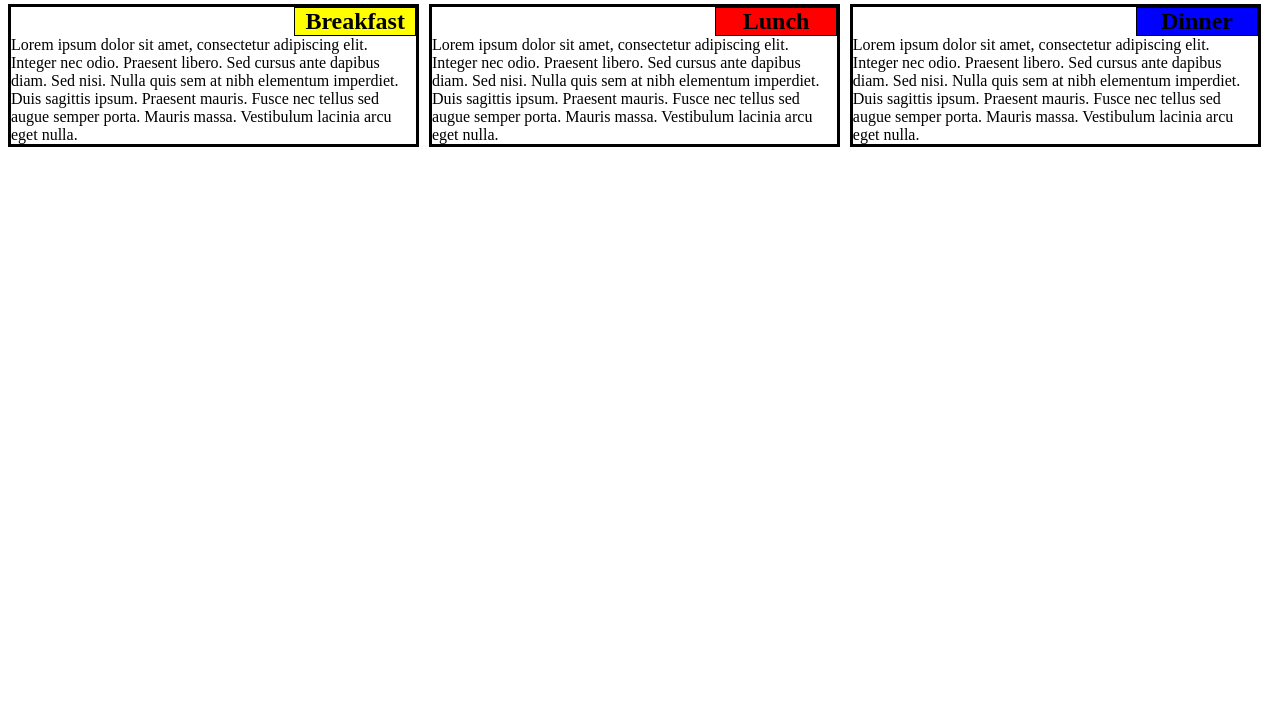
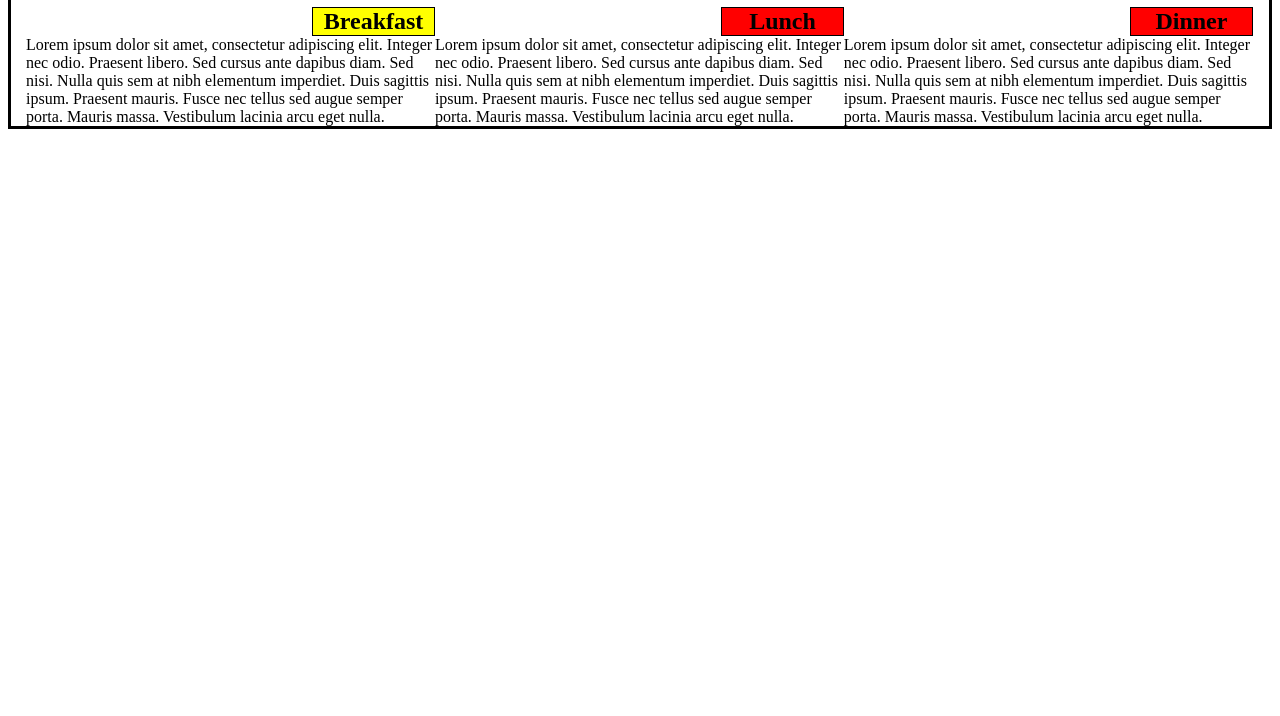
Before and after one commit to proxykarweb/webstack-module2, a plain HTML site: page responsive4class.html in a window 1280 px wide. Shown: the part 84-800 px from the top of the page. Drawn offline with Linux system fonts and the light colour scheme.

Commit message:
Add files via upload

```diff
--- a/css/responsive4class.css
+++ b/css/responsive4class.css
@@ -12,6 +12,10 @@ html, body{
 
 #menu{
 	width:100%;
+	padding-right:15px;
+	padding-left:15px;
+	border-width:1px;
+	border:solid;
 
 }
 
@@ -65,7 +69,7 @@ html, body{
 
  }
 
- .container{
+ .box{
  	width:calc(100%-10px);
  	float:left;
  	border-width:1px;
@@ -83,7 +87,7 @@ h2{
 }
 
 h2.heading1{
-	background:blue;
+	background:red;
 
 
 }
```
